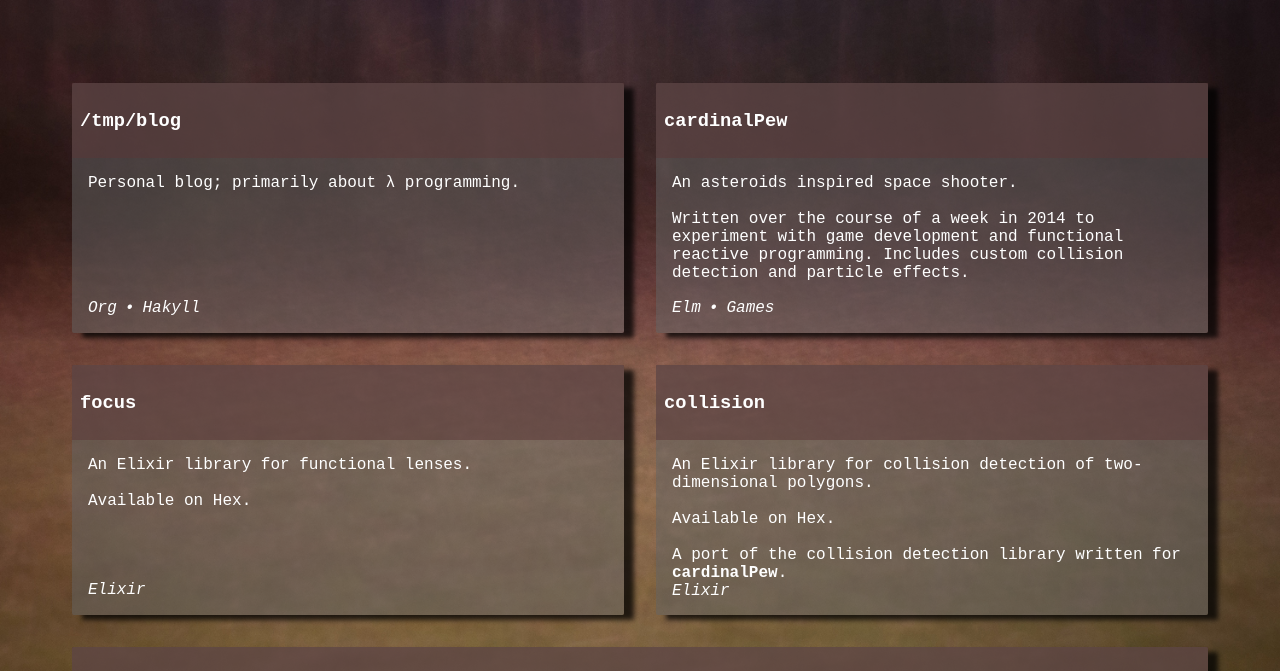
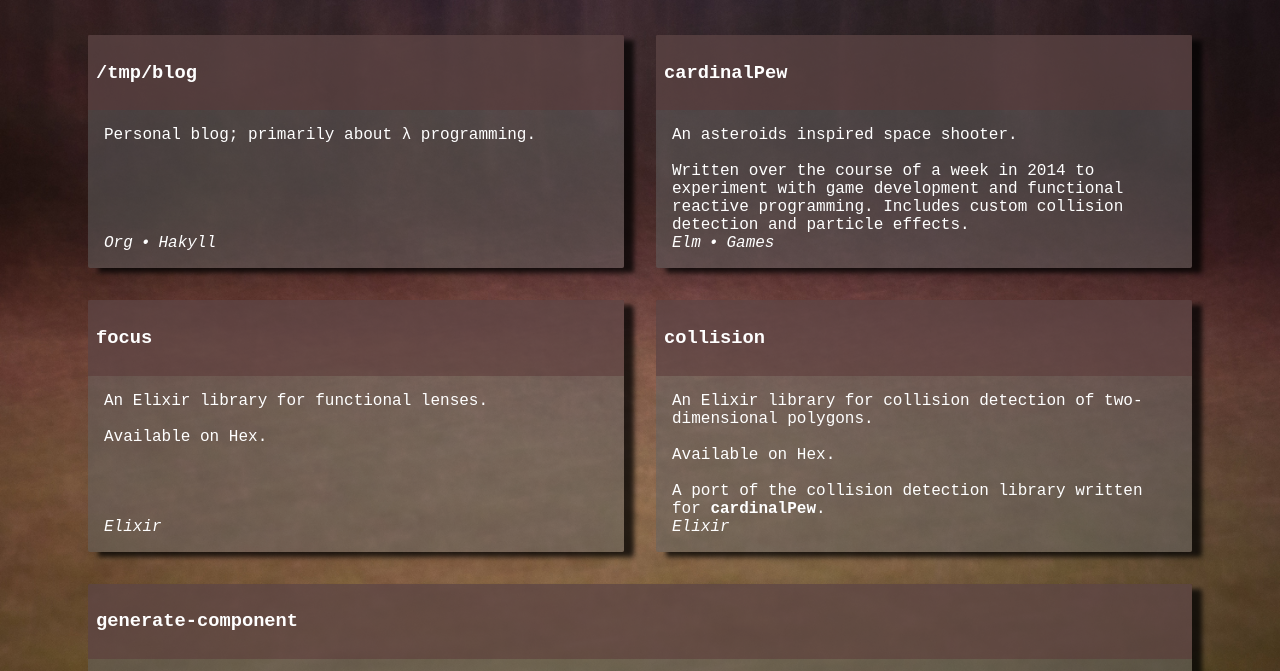
Before and after one commit to tpoulsen/travispoulsen.com, a plain HTML site: page index.html in a window 1280 px wide. Shown: the part 69-740 px from the top of the page. Drawn offline with Linux system fonts and the light colour scheme.

Commit message:
Tweak styles to prevent text overflow from cards

```diff
--- a/static/css/main.css
+++ b/static/css/main.css
@@ -24,7 +24,7 @@ a {
   display: flex;
   flex-flow: row wrap;
   justify-content: space-around;
-  padding: 3em;
+  padding: 0em 4em 0em 4em;
   flex: 1;
 }
 
@@ -36,8 +36,6 @@ a {
   background-color: rgba(100, 100, 100, 0.50);
   box-shadow: 10px 5px 5px rgba(0, 0, 0, 0.75);
   border-radius: 2px;
-  width: 250px;
-  height: 250px;
 }
 
 .card-header {
@@ -51,7 +49,8 @@ a {
   flex-direction: column;
   justify-content: space-between;
   padding: 1em;
-  min-height: 3em;
+  overflow: auto;
+  height: 200px;
 }
 
 .card-footer {
```
